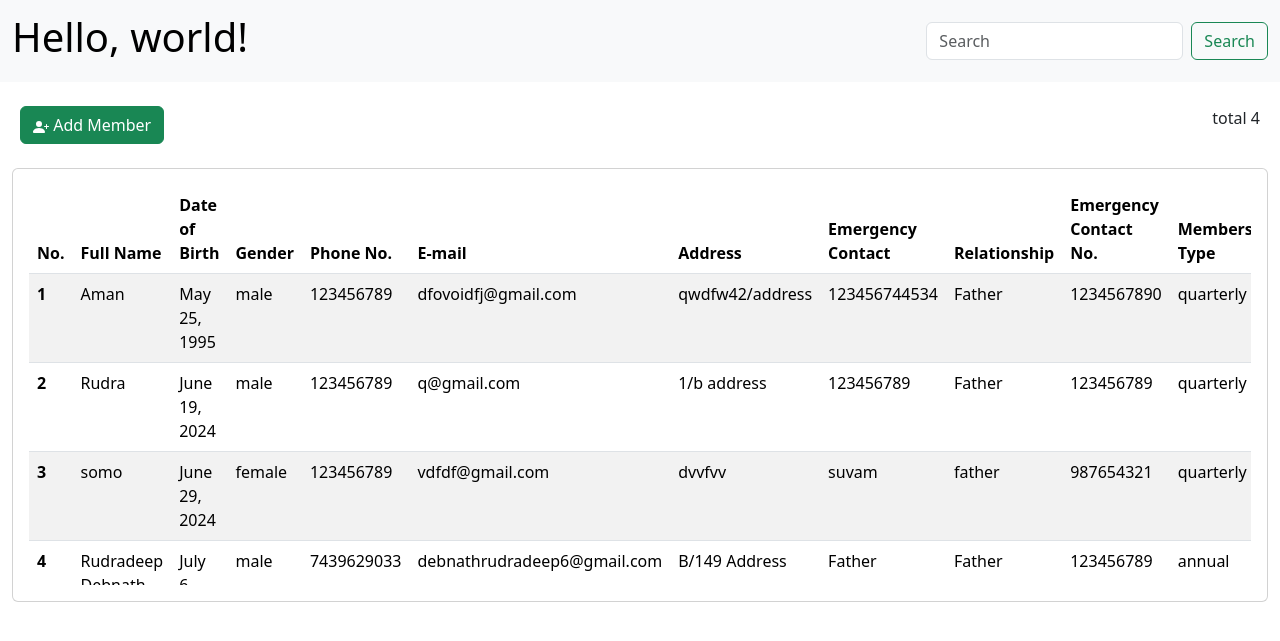
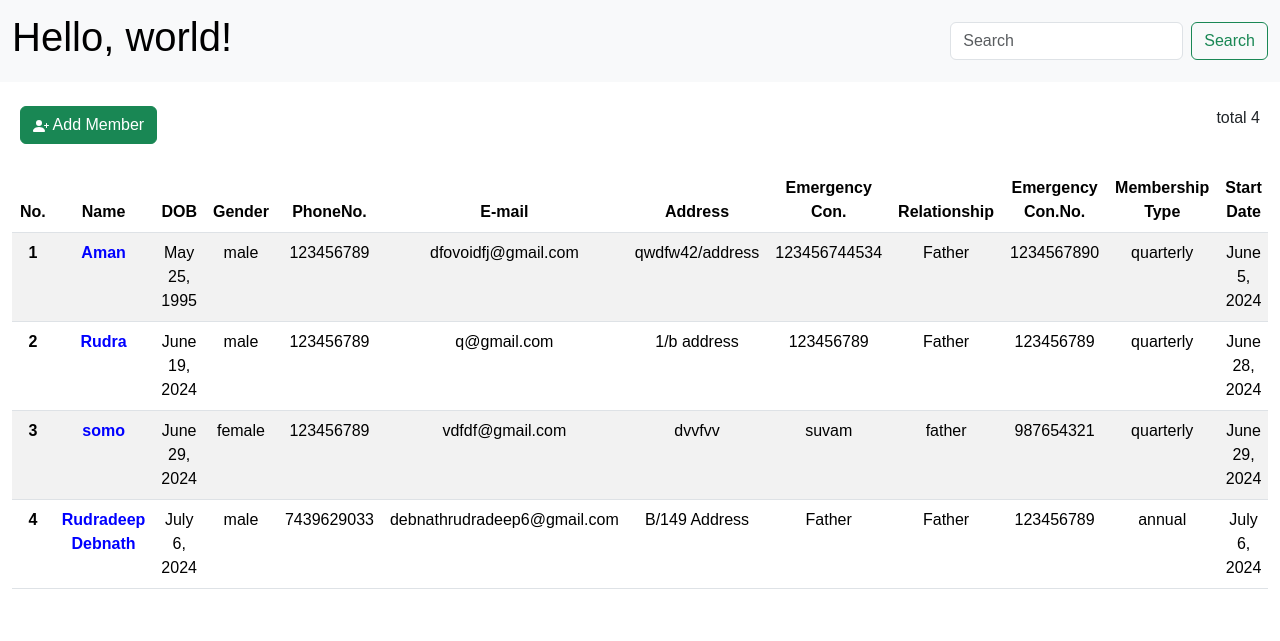
Before and after one commit to Rudradeep369/Gym-Support-System, a Django app: page / in a window 1280 px wide. Shown: the top 641 px of the page. Run offline with Django 5.2, Linux system fonts and the light colour scheme; a user stored in the database is signed in; data comes from the database, SQL or seed files in the repository; both versions use the stored data as it was after the commit.

Commit message:
Updated style

```diff
--- a/templates/home.html
+++ b/templates/home.html
@@ -11,16 +11,17 @@
       crossorigin="anonymous"
     />
     <style>
-        .table-scrollable {
-            max-height: 400px; /* Adjust the height as needed */
-            overflow-y: auto;
+        body{
+            font-family:Arial, Helvetica, sans-serif;
         }
         a{
             text-decoration: none;
-            color: black;
+            color: blue;
+            font-weight: bold;
+
         }
         a:hover{
-            color: blue;
+            color: rgb(0, 0, 255);
         }
     </style>
 </head>
@@ -75,22 +76,22 @@
                 </div>
             </div>
         </div>
-        <div class="card">
+        {% comment %} <div class="card"> {% endcomment %}
             <div class="card-body">
-                <div class="table-responsive table-scrollable">
-                    <table class="table table-striped">
+                <div class="table-responsive ">
+                    <table class="table table-striped" style="text-align: center;">
                         <thead>
                             <tr>
                                 <th scope="col">No.</th>
-                                <th scope="col">Full Name</th>
-                                <th scope="col">Date of Birth</th>
+                                <th scope="col">Name</th>
+                                <th scope="col">DOB</th>
                                 <th scope="col">Gender</th>
-                                <th scope="col">Phone No.</th>
+                                <th scope="col">PhoneNo.</th>
                                 <th scope="col">E-mail</th>
                                 <th scope="col">Address</th>
-                                <th scope="col">Emergency Contact</th>
+                                <th scope="col">Emergency Con.</th>
                                 <th scope="col">Relationship</th>
-                                <th scope="col">Emergency Contact No.</th>
+                                <th scope="col">Emergency Con.No.</th>
                                 <th scope="col">Membership Type</th>
                                 <th scope="col">Start Date</th>
                             </tr>
```
Also changed, not shown: home/forms.py (+29 -0 lines), templates/add_member.html (+17 -27 lines), templates/edit_profile.html (+8 -2 lines), templates/profile.html (+9 -0 lines), db.sqlite3, media/images/Overtime_edited_edited.jpg (added).
